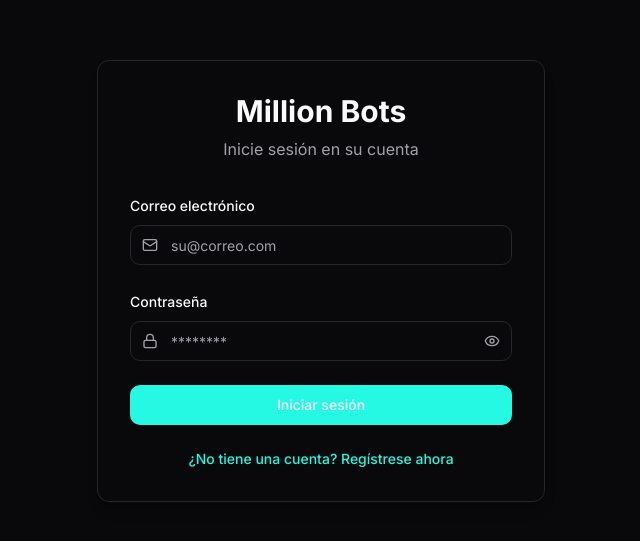
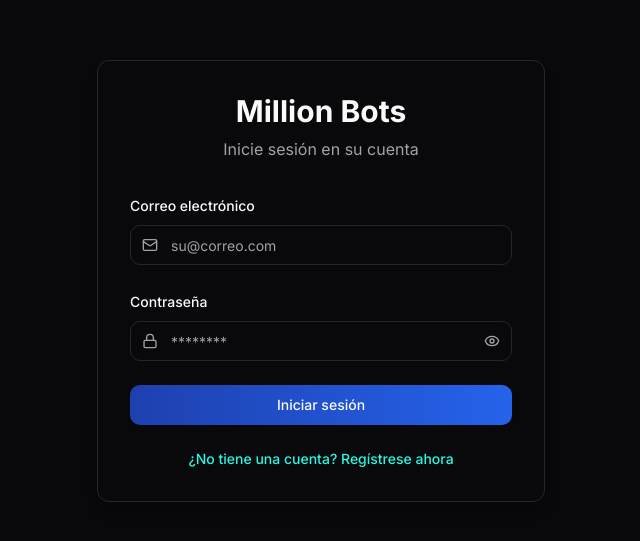
Before and after one commit to negociosdigitaisesp/milionbotsderivauto, a React (Vite) app: page /login in a window 1280 px wide. Shown: the part 119-660 px from the top of the page, without its empty margins (319-959 px from the left). Built offline with nearby package versions, Linux system fonts and the light colour scheme; no server answers.

Commit message:
Change login button color
Change the login button's color and any other colors that match it to a darker blue gradient.

```diff
--- a/src/components/ui/button.tsx
+++ b/src/components/ui/button.tsx
@@ -1,3 +1,4 @@
+
 import * as React from "react"
 import { Slot } from "@radix-ui/react-slot"
 import { cva, type VariantProps } from "class-variance-authority"
@@ -9,7 +10,7 @@ const buttonVariants = cva(
   {
     variants: {
       variant: {
-        default: "bg-primary text-primary-foreground hover:bg-primary/90",
+        default: "bg-gradient-to-r from-blue-800 to-blue-600 hover:from-blue-700 hover:to-blue-500 text-primary-foreground shadow-sm",
         destructive:
           "bg-destructive text-destructive-foreground hover:bg-destructive/90",
         outline:
```
